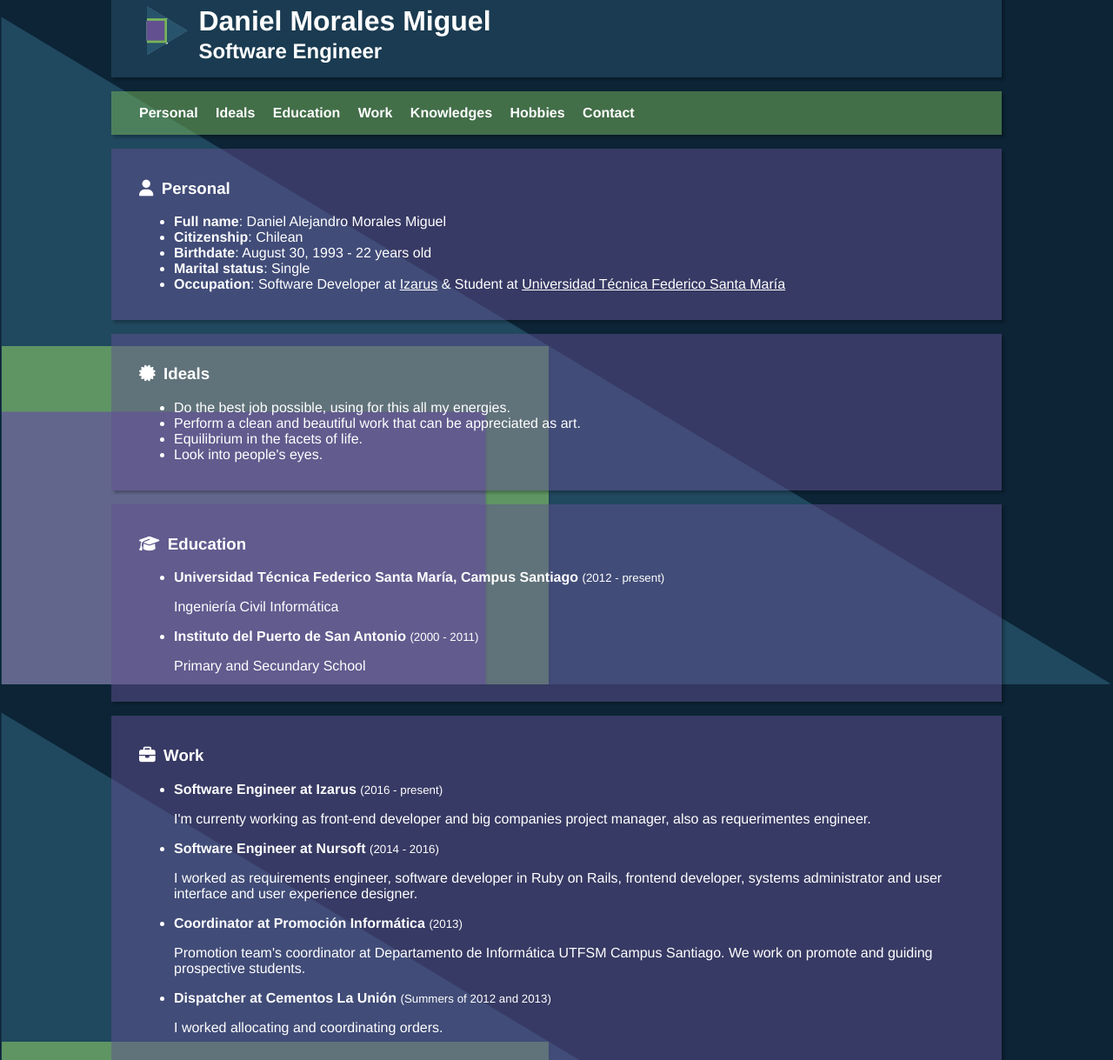
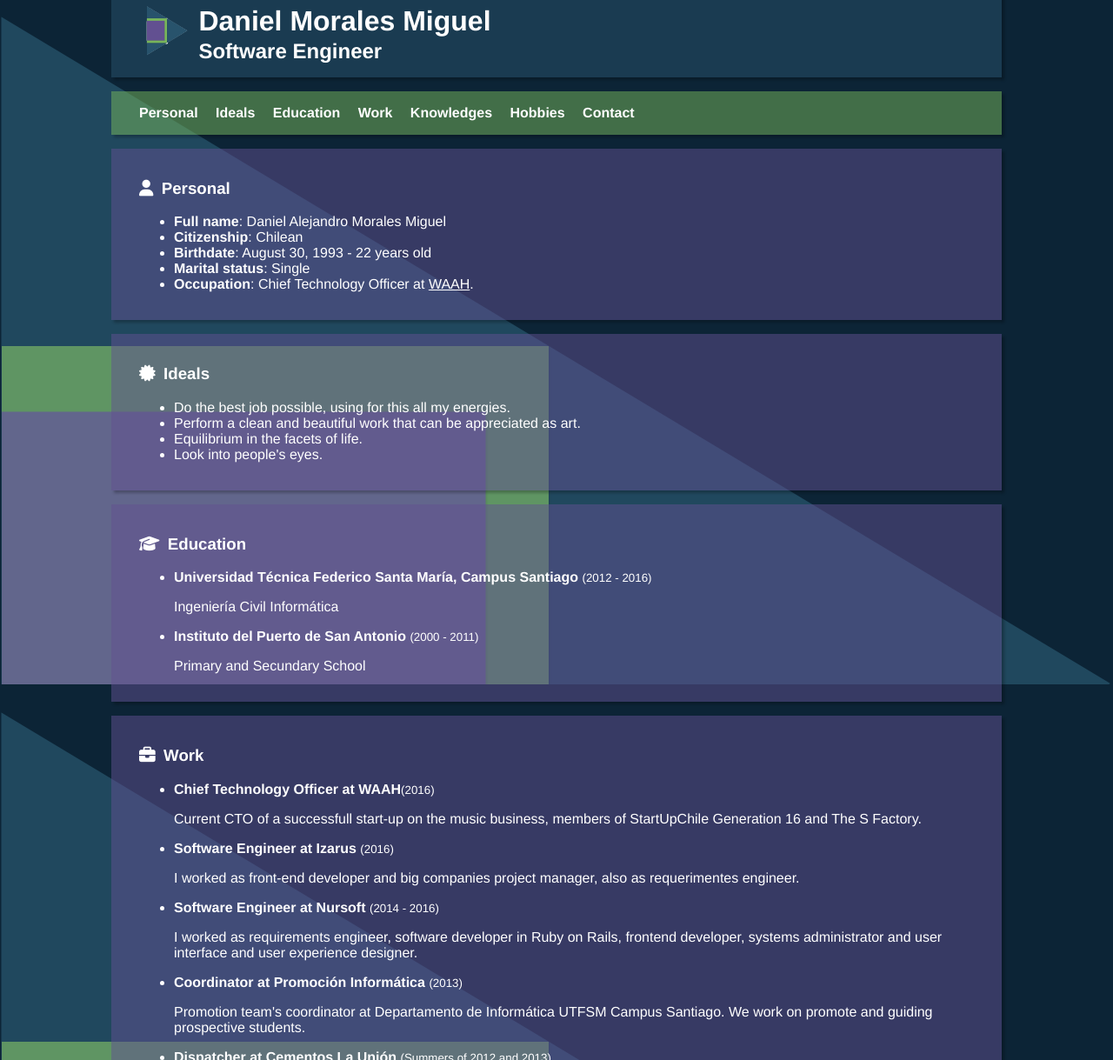
Before and after one commit to danalex93/danielmorales.cl, a plain HTML site: page index.html in a window 1280 px wide. Shown: the part 13-1232 px from the top of the page at 87% size. Drawn offline with nearby package versions, Linux system fonts and the light colour scheme.

Commit message:
Updated new jobs

```diff
--- a/index.html
+++ b/index.html
@@ -52,7 +52,7 @@
           <li><strong>Citizenship</strong>: Chilean</li>
           <li><strong>Birthdate</strong>: August 30, 1993 - 22 years old</li>
           <li><strong>Marital status</strong>: Single</li>
-          <li><strong>Occupation</strong>: Software Developer at <a href="http://www.izarus.cl/" target="_blank">Izarus</a> & Student at <a href="http://www.usm.cl/" target="_blank">Universidad T&eacute;cnica Federico Santa Mar&iacute;a</a></li>
+          <li><strong>Occupation</strong>: Chief Technology Officer at <a href="http://waah.cl">WAAH</a>.</li>
         </ul>
       </article>
 
@@ -70,7 +70,7 @@
         <h3><i class="fa fa-graduation-cap" aria-hidden="true"></i>Education</h3>
         <ul>
           <li>
-            <strong>Universidad T&eacute;cnica Federico Santa Mar&iacute;a, Campus Santiago</strong> <small>(2012 - present)</small>
+            <strong>Universidad T&eacute;cnica Federico Santa Mar&iacute;a, Campus Santiago</strong> <small>(2012 - 2016)</small>
             <p>Ingenier&iacute;a Civil Inform&aacute;tica</p>
           </li>
           <li>
@@ -84,8 +84,12 @@
         <h3><i class="fa fa-briefcase" aria-hidden="true"></i>Work</h3>
         <ul>
           <li>
-            <strong>Software Engineer at Izarus</strong> <small>(2016 - present)</small>
-            <p>I'm currenty working as front-end developer and big companies project manager, also as requerimentes engineer.</p>
+            <strong>Chief Technology Officer at WAAH</strong><small>(2016)</small>
+            <p>Current CTO of a successfull start-up on the music business, members of StartUpChile Generation 16 and The S Factory.</p>
+          </li>
+          <li>
+            <strong>Software Engineer at Izarus</strong> <small>(2016)</small>
+            <p>I worked as front-end developer and big companies project manager, also as requerimentes engineer.</p>
           </p>
           <li>
             <strong>Software Engineer at Nursoft</strong> <small>(2014 - 2016)</small>
```
